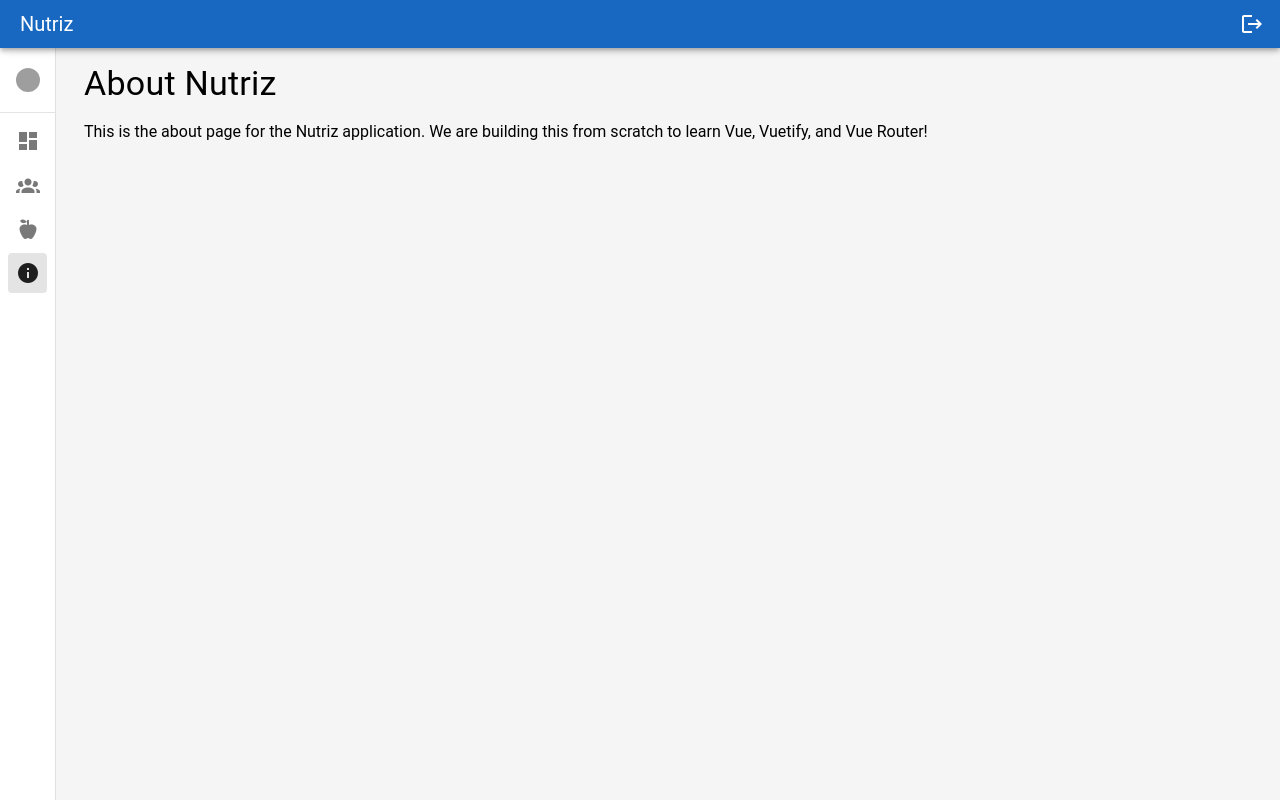
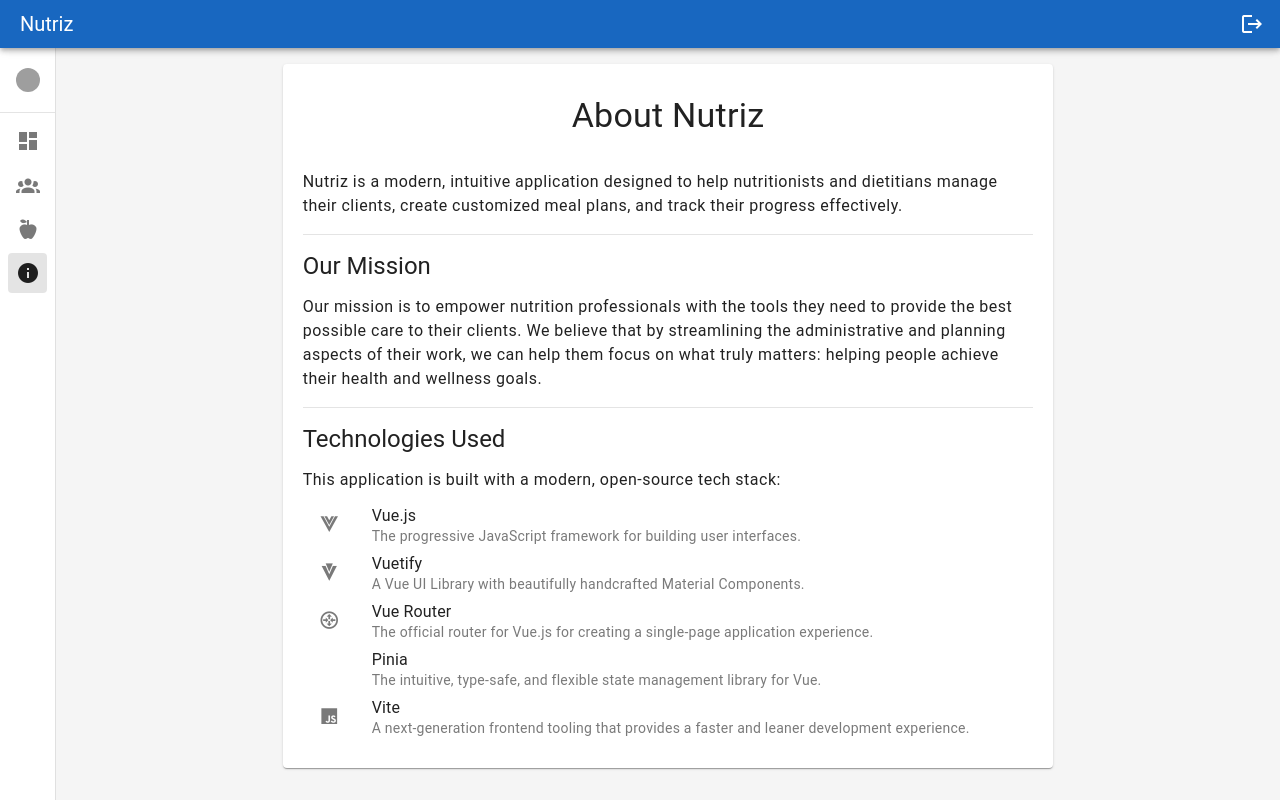
Before and after one commit to joshegilbert/nutriz, a Vue app: page /about in a window 1280 px wide. Built offline with nearby package versions, Linux system fonts and the light colour scheme; grey boxes are pictures that could not be loaded.

Commit message:
showing off

```diff
--- a/src/views/AboutView.vue
+++ b/src/views/AboutView.vue
@@ -1,10 +1,67 @@
 <template>
   <v-container>
-    <h1 class="text-h4">About Nutriz</h1>
-    <p class="mt-4">
-      This is the about page for the Nutriz application. We are building this
-      from scratch to learn Vue, Vuetify, and Vue Router!
-    </p>
+    <v-row justify="center">
+      <v-col cols="12" md="8">
+        <v-card>
+          <v-card-title class="text-h4 text-center mt-4">
+            About Nutriz
+          </v-card-title>
+          <v-card-text class="pa-5">
+            <p class="text-body-1">
+              Nutriz is a modern, intuitive application designed to help
+              nutritionists and dietitians manage their clients, create
+              customized meal plans, and track their progress effectively.
+            </p>
+
+            <v-divider class="my-4"></v-divider>
+
+            <h2 class="text-h5 mb-3">Our Mission</h2>
+            <p class="text-body-1">
+              Our mission is to empower nutrition professionals with the tools
+              they need to provide the best possible care to their clients. We
+              believe that by streamlining the administrative and planning
+              aspects of their work, we can help them focus on what truly
+
+              matters: helping people achieve their health and wellness goals.
+            </p>
+
+            <v-divider class="my-4"></v-divider>
+
+            <h2 class="text-h5 mb-3">Technologies Used</h2>
+            <p class="text-body-1">
+              This application is built with a modern, open-source tech stack:
+            </p>
+            <v-list lines="one">
+              <v-list-item
+                prepend-icon="mdi-vuejs"
+                title="Vue.js"
+                subtitle="The progressive JavaScript framework for building user interfaces."
+              ></v-list-item>
+              <v-list-item
+                prepend-icon="mdi-vuetify"
+                title="Vuetify"
+                subtitle="A Vue UI Library with beautifully handcrafted Material Components."
+              ></v-list-item>
+              <v-list-item
+                prepend-icon="mdi-router"
+                title="Vue Router"
+                subtitle="The official router for Vue.js for creating a single-page application experience."
+              ></v-list-item>
+              <v-list-item
+                prepend-icon="mdi-pinia"
+                title="Pinia"
+                subtitle="The intuitive, type-safe, and flexible state management library for Vue."
+              ></v-list-item>
+              <v-list-item
+                prepend-icon="mdi-language-javascript"
+                title="Vite"
+                subtitle="A next-generation frontend tooling that provides a faster and leaner development experience."
+              ></v-list-item>
+            </v-list>
+          </v-card-text>
+        </v-card>
+      </v-col>
+    </v-row>
   </v-container>
 </template>
 
```
